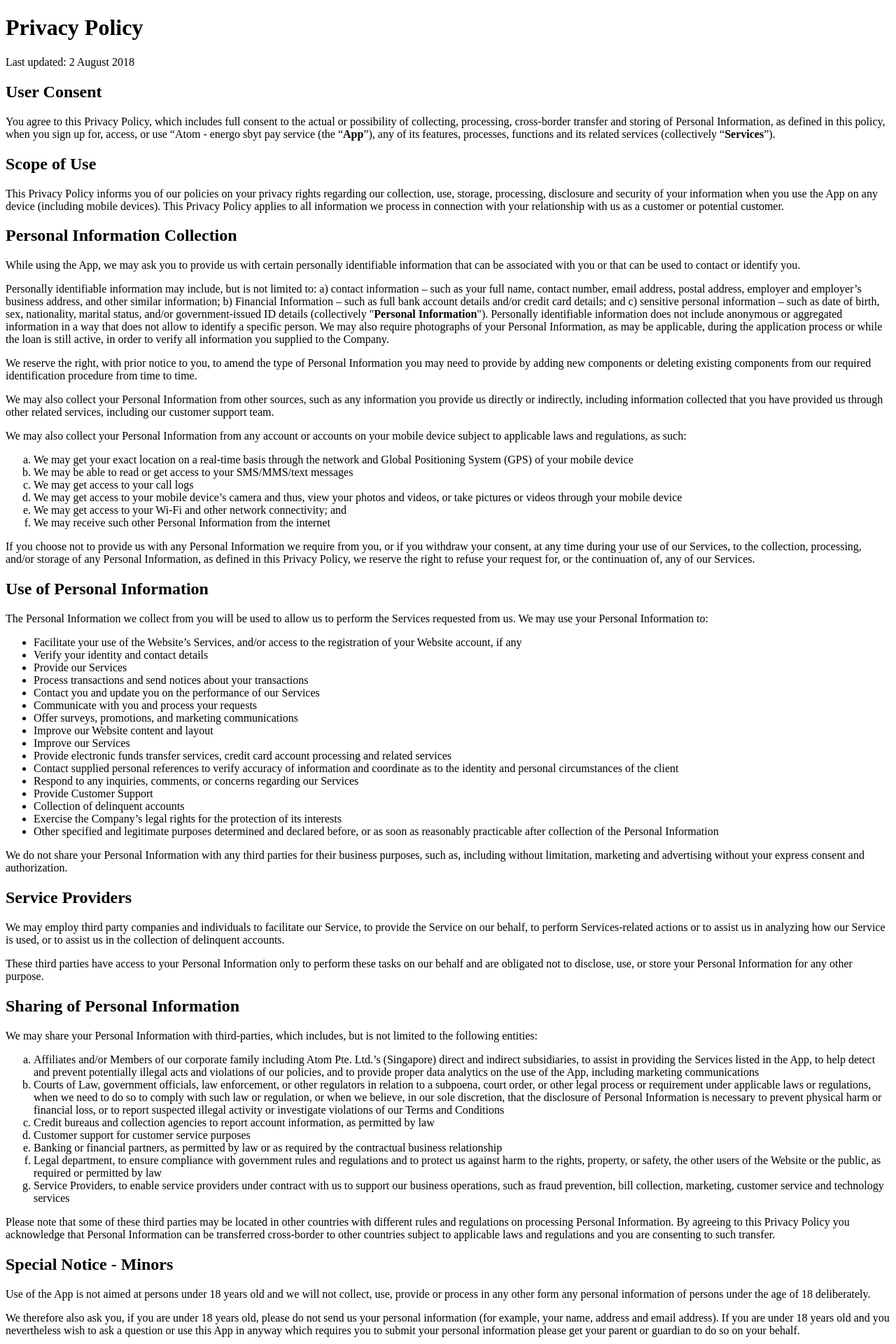
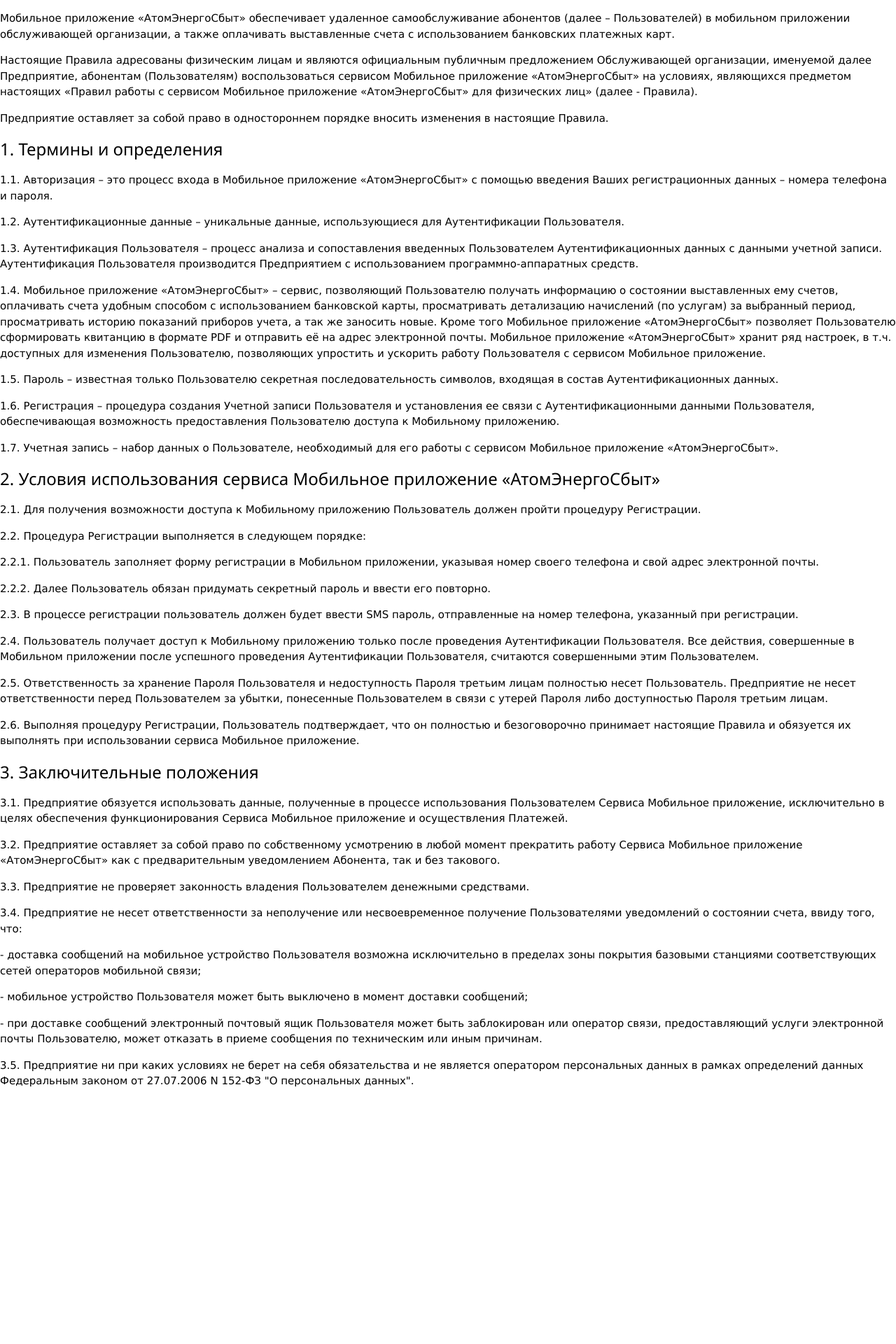
Before and after one commit to atomsbt/api-atomsbt, a Flask app: template templates/policy.html in a window 1280 px wide. Shown: the top 1920 px of the page at 70% size. After the commit the page ends 1553 px from the top, so only its background shows below. Run offline with Flask 2, Linux system fonts and the light colour scheme; the template is opened without the code that fills it, so the values that code supplies are empty.

Commit message:
[fix] pravicy

```diff
--- a/templates/policy.html
+++ b/templates/policy.html
@@ -1,171 +1,78 @@
 <!DOCTYPE html>
+
+<html lang="ru">
+<meta name="viewport" content="width=device-width, height=device-height, initial-scale=1.0, user-scalable=no, maximum-scale=1.0" />
+<link rel="stylesheet" href="https://www.w3schools.com/w3css/4/w3.css">
+<title>Политика конфиденциальности</title>
+
+<body>
+
+  <div>
+
+    <p>Мобильное приложение «АтомЭнергоСбыт» обеспечивает удаленное самообслуживание абонентов (далее – Пользователей)
+      в мобильном приложении обслуживающей организации, а также оплачивать выставленные счета с использованием
+      банковских платежных карт.</p>
+    <p>Настоящие Правила адресованы физическим лицам и являются официальным публичным предложением Обслуживающей
+      организации, именуемой далее Предприятие, абонентам (Пользователям) воспользоваться сервисом Мобильное приложение
+      «АтомЭнергоСбыт» на условиях, являющихся предметом настоящих «Правил работы с сервисом Мобильное приложение
+      «АтомЭнергоСбыт» для физических лиц» (далее - Правила).</p>
+    <p>Предприятие оставляет за собой право в одностороннем порядке вносить изменения в настоящие Правила.</p>
+    <h3>1. Термины и определения </h3>
+    <p>1.1. Авторизация – это процесс входа в Мобильное приложение «АтомЭнергоСбыт» с помощью введения Ваших
+      регистрационных данных – номера телефона и пароля.</p>
+    <p>1.2. Аутентификационные данные – уникальные данные, использующиеся для Аутентификации Пользователя. </p>
+    <p>1.3. Аутентификация Пользователя – процесс анализа и сопоставления введенных Пользователем Аутентификационных
+      данных с данными учетной записи. Аутентификация Пользователя производится Предприятием с использованием
+      программно-аппаратных средств. </p>
+    <p>1.4. Мобильное приложение «АтомЭнергоСбыт» – сервис, позволяющий Пользователю получать информацию о состоянии
+      выставленных ему счетов, оплачивать счета удобным способом с использованием банковской карты, просматривать
+      детализацию начислений (по услугам) за выбранный период, просматривать историю показаний приборов учета, а так же
+      заносить новые. Кроме того Мобильное приложение «АтомЭнергоСбыт» позволяет Пользователю сформировать квитанцию в
+      формате PDF и отправить её на адрес электронной почты. Мобильное приложение «АтомЭнергоСбыт» хранит ряд настроек,
+      в
+      т.ч. доступных для изменения Пользователю, позволяющих упростить и ускорить работу Пользователя с сервисом
+      Мобильное приложение.</p>
+    <p>1.5. Пароль – известная только Пользователю секретная последовательность символов, входящая в состав
+      Аутентификационных данных. </p>
+    <p>1.6. Регистрация – процедура создания Учетной записи Пользователя и установления ее связи с Аутентификационными
+      данными Пользователя, обеспечивающая возможность предоставления Пользователю доступа к Мобильному приложению.</p>
+    <p>1.7. Учетная запись – набор данных о Пользователе, необходимый для его работы с сервисом Мобильное приложение
+      «АтомЭнергоСбыт».</p>
+    <h3>2. Условия использования сервиса Мобильное приложение «АтомЭнергоСбыт» </h3>
+    <p>2.1. Для получения возможности доступа к Мобильному приложению Пользователь должен пройти процедуру Регистрации.</p>
+    <p>2.2. Процедура Регистрации выполняется в следующем порядке: </p>
+    <p>2.2.1. Пользователь заполняет форму регистрации в Мобильном приложении, указывая номер своего телефона и свой
+      адрес электронной почты. </p>
+    <p>2.2.2. Далее Пользователь обязан придумать секретный пароль и ввести его повторно. </p>
+    <p>2.3. В процессе регистрации пользователь должен будет ввести SMS пароль, отправленные на номер телефона,
+      указанный
+      при регистрации. </p>
+    <p>2.4. Пользователь получает доступ к Мобильному приложению только после проведения Аутентификации Пользователя.
+      Все действия, совершенные в Мобильном приложении после успешного проведения Аутентификации Пользователя,
+      считаются совершенными этим Пользователем. </p>
+    <p>2.5. Ответственность за хранение Пароля Пользователя и недоступность Пароля третьим лицам полностью несет
+      Пользователь. Предприятие не несет ответственности перед Пользователем за убытки, понесенные Пользователем в
+      связи с утерей Пароля либо доступностью Пароля третьим лицам. </p>
+    <p>2.6. Выполняя процедуру Регистрации, Пользователь подтверждает, что он полностью и безоговорочно принимает
+      настоящие Правила и обязуется их выполнять при использовании сервиса Мобильное приложение.</p>
+    <h3>3. Заключительные положения </h3>
+    <p>3.1. Предприятие обязуется использовать данные, полученные в процессе использования Пользователем Сервиса
+      Мобильное приложение, исключительно в целях обеспечения функционирования Сервиса Мобильное приложение и
+      осуществления Платежей. </p>
+    <p>3.2. Предприятие оставляет за собой право по собственному усмотрению в любой момент прекратить работу Сервиса
+      Мобильное приложение «АтомЭнергоСбыт» как с предварительным уведомлением Абонента, так и без такового. </p>
+    <p>3.3. Предприятие не проверяет законность владения Пользователем денежными средствами. </p>
+    <p>3.4. Предприятие не несет ответственности за неполучение или несвоевременное получение Пользователями
+      уведомлений о состоянии счета, ввиду того, что:</p>
+    <p>- доставка сообщений на мобильное устройство Пользователя возможна исключительно в пределах зоны покрытия
+      базовыми станциями соответствующих сетей операторов мобильной связи; </p>
+    <p>- мобильное устройство Пользователя может быть выключено в момент доставки сообщений;</p>
+    <p>- при доставке сообщений электронный почтовый ящик Пользователя может быть заблокирован или оператор связи,
+      предоставляющий услуги электронной почты Пользователю, может отказать в приеме сообщения по техническим или иным
+      причинам. </p>
+    <p>3.5. Предприятие ни при каких условиях не берет на себя обязательства и не является оператором персональных
+      данных в рамках определений данных Федеральным законом от 27.07.2006 N 152-ФЗ "О персональных данных".</p>
+
+  </div>
+</body>
 <html>
-<meta name="viewport" content="width=device-width, height=device-height, initial-scale=1.0, user-scalable=no, maximum-scale=1.0" />
-<title>Privacy policy</title>
-<div class="privacy_policy">
-  <h1>Privacy Policy</h1>
-  <p>Last updated: 2 August 2018</p>
-  <h2><strong>User Consent</strong></h2>
-  <p>You agree to this Privacy Policy, which includes full consent to the actual or possibility of collecting,
-    processing, cross-border transfer and storing of Personal Information, as defined in this policy, when you sign up
-    for, access, or use &ldquo;Atom - energo sbyt pay service (the &ldquo;<strong>App</strong>&rdquo;), any of its
-    features, processes, functions and its related services (collectively &ldquo;<strong>Services</strong>&rdquo;).
-    <h2><strong>Scope of Use</strong></h2>
-    <p>This Privacy Policy informs you of our policies on your privacy rights regarding our collection, use, storage,
-      processing, disclosure and security of your information when you use the App on any device (including mobile
-      devices). This Privacy Policy applies to all information we process in connection with your relationship with us
-      as a customer or potential customer.</p>
-    <h2><strong>Personal Information Collection</strong></h2>
-    <p>While using the App, we may ask you to provide us with certain personally identifiable information that can be
-      associated with you or that can be used to contact or identify you.</p>
-    <p>Personally identifiable information may include, but is not limited to: a) contact information – such as your
-      full name, contact number, email address, postal address, employer and employer&rsquo;s business address, and
-      other similar information; b) Financial Information – such as full bank account details and/or credit card
-      details; and c) sensitive personal information – such as date of birth, sex, nationality, marital status, and/or
-      government-issued ID details (collectively &quot;<strong>Personal Information</strong>&quot;). Personally
-      identifiable information does not include anonymous or aggregated information in a way that does not allow to
-      identify a specific person. We may also require photographs of your Personal Information, as may be applicable,
-      during the application process or while the loan is still active, in order to verify all information you supplied
-      to the Company.</p>
-    <p>We reserve the right, with prior notice to you, to amend the type of Personal Information you may need to
-      provide by adding new components or deleting existing components from our required identification procedure from
-      time to time.</p>
-    <p>We may also collect your Personal Information from other sources, such as any information you provide us
-      directly or indirectly, including information collected that you have provided us through other related services,
-      including our customer support team.</p>
-    <p>We may also collect your Personal Information from any account or accounts on your mobile device subject to
-      applicable laws and regulations, as such:</p>
-    <ol type="a">
-      <li>We may get your exact location on a real-time basis through the network and Global Positioning System (GPS)
-        of your mobile device</li>
-      <li>We may be able to read or get access to your SMS/MMS/text messages</li>
-      <li>We may get access to your call logs</li>
-      <li>We may get access to your mobile device’s camera and thus, view your photos and videos, or take pictures or
-        videos through your mobile device</li>
-      <li>We may get access to your Wi-Fi and other network connectivity; and</li>
-      <li>We may receive such other Personal Information from the internet</li>
-    </ol>
-    <p>If you choose not to provide us with any Personal Information we require from you, or if you withdraw your
-      consent, at any time during your use of our Services, to the collection, processing, and/or storage of any
-      Personal Information, as defined in this Privacy Policy, we reserve the right to refuse your request for, or the
-      continuation of, any of our Services.</p>
-    <h2><strong>Use of Personal Information</strong></h2>
-    <p>The Personal Information we collect from you will be used to allow us to perform the Services requested from us.
-      We may use your Personal Information to:</p>
-    <ul>
-      <li>Facilitate your use of the Website&rsquo;s Services, and/or access to the registration of your Website
-        account, if any</li>
-      <li>Verify your identity and contact details</li>
-      <li>Provide our Services</li>
-      <li>Process transactions and send notices about your transactions</li>
-      <li>Contact you and update you on the performance of our Services</li>
-      <li>Communicate with you and process your requests</li>
-      <li>Offer surveys, promotions, and marketing communications</li>
-      <li>Improve our Website content and layout</li>
-      <li>Improve our Services</li>
-      <li>Provide electronic funds transfer services, credit card account processing and related services</li>
-      <li>Contact supplied personal references to verify accuracy of information and coordinate as to the identity and
-        personal circumstances of the client</li>
-      <li>Respond to any inquiries, comments, or concerns regarding our Services</li>
-      <li>Provide Customer Support</li>
-      <li>Collection of delinquent accounts</li>
-      <li>Exercise the Company&rsquo;s legal rights for the protection of its interests</li>
-      <li>Other specified and legitimate purposes determined and declared before, or as soon as reasonably practicable
-        after collection of the Personal Information</li>
-    </ul>
-    <p>We do not share your Personal Information with any third parties for their business purposes, such as, including
-      without limitation, marketing and advertising without your express consent and authorization.</p>
-    <h2><strong>Service Providers</strong></h2>
-    <p>We may employ third party companies and individuals to facilitate our Service, to provide the Service on our
-      behalf, to perform Services-related actions or to assist us in analyzing how our Service is used, or to assist us
-      in the collection of delinquent accounts.</p>
-    <p>These third parties have access to your Personal Information only to perform these tasks on our behalf and are
-      obligated not to disclose, use, or store your Personal Information for any other purpose.</p>
-    <h2><strong>Sharing of Personal Information</strong></h2>
-    <p>We may share your Personal Information with third-parties, which includes, but is not limited to the following
-      entities:</p>
-    <ol type="a">
-      <li>Affiliates and/or Members of our corporate family including Atom Pte. Ltd.&rsquo;s (Singapore) direct and
-        indirect subsidiaries, to assist in providing the Services listed in the App, to help detect and prevent
-        potentially illegal acts and violations of our policies, and to provide proper data analytics on the use of the
-        App, including marketing communications</li>
-      <li>Courts of Law, government officials, law enforcement, or other regulators in relation to a subpoena, court
-        order, or other legal process or requirement under applicable laws or regulations, when we need to do so to
-        comply with such law or regulation, or when we believe, in our sole discretion, that the disclosure of Personal
-        Information is necessary to prevent physical harm or financial loss, or to report suspected illegal activity or
-        investigate violations of our Terms and Conditions</li>
-      <li>Credit bureaus and collection agencies to report account information, as permitted by law</li>
-      <li>Customer support for customer service purposes</li>
-      <li>Banking or financial partners, as permitted by law or as required by the contractual business relationship</li>
-      <li>Legal department, to ensure compliance with government rules and regulations and to protect us against harm
-        to the rights, property, or safety, the other users of the Website or the public, as required or permitted by
-        law</li>
-      <li>Service Providers, to enable service providers under contract with us to support our business operations,
-        such as fraud prevention, bill collection, marketing, customer service and technology services</li>
-    </ol>
-    <p>Please note that some of these third parties may be located in other countries with different rules and
-      regulations on processing Personal Information. By agreeing to this Privacy Policy you acknowledge that Personal
-      Information can be transferred cross-border to other countries subject to applicable laws and regulations and you
-      are consenting to such transfer.</p>
-    <h2><strong>Special Notice - Minors</strong></h2>
-    <p>Use of the App is not aimed at persons under 18 years old and we will not collect, use, provide or process in
-      any other form any personal information of persons under the age of 18 deliberately.</p>
-    <p>We therefore also ask you, if you are under 18 years old, please do not send us your personal information (for
-      example, your name, address and email address). If you are under 18 years old and you nevertheless wish to ask a
-      question or use this App in anyway which requires you to submit your personal information please get your parent
-      or guardian to do so on your behalf.</p>
-    <h2><strong>Accuracy of Personal Information</strong></h2>
-    <p>If you would like to review, change or delete any Personal Information you have supplied us with, please contact
-      us immediately using our contact information listed below.</p>
-    <h2><strong>Personal Information Storage</strong></h2>
-    <p>We retain your Personal Information during the course of your use of our Services, and thereafter, we will
-      retain such Personal Information no longer that it is necessary and relevant for our Services for the period of
-      from 1 (one) to 5 (five) calendar years subject to applicable laws and regulations. We may also retain Personal
-      Information to comply with the requirements of any laws and regulations, to prevent fraud, to resolve disputes
-      and various troubleshoot problems, and to take other actions permitted or required by applicable laws and
-      regulations. Under our data protection policies, we will dispose Personal Information in a secured manner and in
-      accordance with applicable laws and regulations, after such Personal Information is no longer necessary and
-      ceases to be relevant for our Services, unless applicable laws and regulations require otherwise, or unless
-      requested by the user in writing.</p>
-    <h2><strong>Security</strong></h2>
-    <p>Security of your Personal Information is our priority. Except as indicated in this Privacy Policy, we do not
-      disclose your Personal Information to third parties without your express consent. Further, we take all reasonable
-      procedures and exert our best efforts to ensure all Personal Information received shall be kept confidential and
-      secure, whether online or offline. We protect your Personal Information using a variety of technical and
-      administrative security measures to reduce the risks of loss, misuse, unauthorized access, disclosure and
-      alteration. We may use and amend from time to time various security measures, as new technology becomes
-      available, as appropriate, such as firewalls and data encryption, access controls to data centers.</p>
-    <h2><strong>User Confidentiality</strong></h2>
-    <p>To further secure the privacy of your Personal Information, we advise to keep your account details confidential
-      at all times.</p>
-    <h2><strong>External Links</strong></h2>
-    <p>The App may contain links to other sites that are not operated by us. If you click on a third-party link, you
-      will be redirected to that third party's site. We strongly advise you to review the Privacy Policy of every site
-      you visit. We have no control over, and assume no responsibility for the content, privacy policies or practices
-      of any third-party sites or services.</p>
-    <h2><strong>Privacy Policy Updates</strong></h2>
-    <p>We may amend this Privacy Policy at any time by posting a revised version on the App. You are advised to review
-      this Privacy Policy periodically for the latest information. Changes to this Privacy Policy are effective from
-      the date of posting. If we make any substantial changes to this Privacy Policy and the way in which we use your
-      Personal Information, we will post these changes on the App and will do our best to notify you of any significant
-      changes. By continuing to use our Services, you accept and consent to the updated terms of this Privacy Policy.</p>
-    <h2><strong>Inquiries and Complaints</strong></h2>
-    <p>If you believe your account or any of your personal data may have been misused or abused, or if you believe that
-      the security and protection of your respective personal data may have been compromised, you may lodge your
-      inquiries and complaints to the Contact Information below and briefly discuss such matter, together with your
-      contact details for reference.</p>
-    <p>If you are not satisfied with the manner of how your complaint was handled, or if you still believe that there
-      exists a threat of breach of your Personal Information, you may directly lodge your complaint with the local
-      supervising authority subject to applicable laws and regulations.</p>
-    <h2><strong>Contact Information</strong></h2>
-    <p>Accordingly, if you have questions or concerns regarding this Privacy Policy, or if you want to inquire or
-      request for information regarding any matter relating to the processing of your respective personal data, you can
-      contact us through the following information:</p>
-    <p><strong>Email:</strong><br>
-      for Russian Federation: customercare@atom.ru<br>
-      <p><strong>Contact Number:</strong><br>
-        for Russian Federation: +8 495 000 00 00<br>
-        <p><strong>Address:</strong><br>
-          50 South Bridge Road #03-00, CMO Building, Singapore (058682)</p>
-</div>
-<html>
```
